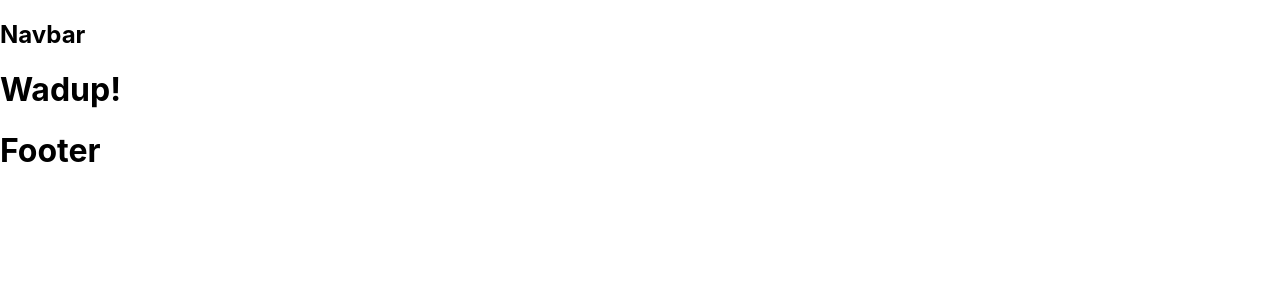
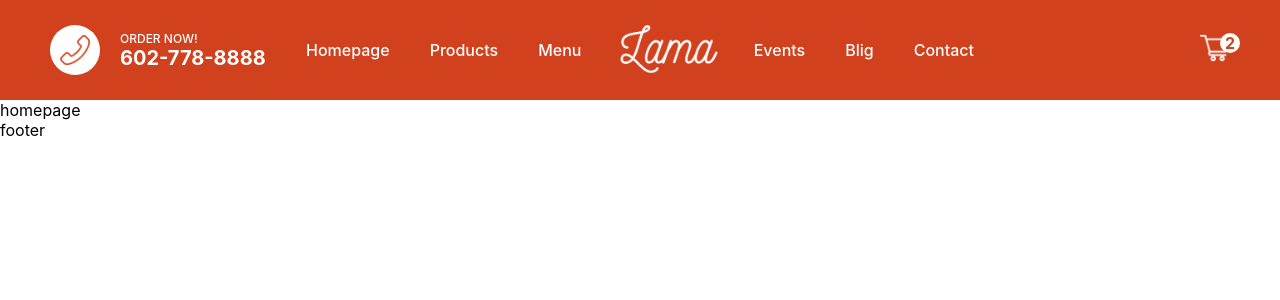
Before and after one commit to ChristianWare/Pizza-Dilvery-App, a Next.js app: page / in a window 1280 px wide. Shown: the top 300 px of the page. Built offline with nearby package versions, Linux system fonts and the light colour scheme.

Commit message:
Navbar Done

```diff
--- a/pages/index.js
+++ b/pages/index.js
@@ -1,15 +1,15 @@
-import Head from 'next/head'
-import Image from 'next/image'
-import styles from '../styles/Home.module.css'
+import Head from "next/head";
+import Image from "next/image";
+import styles from "../styles/Home.module.css";
 
 export default function Home() {
   return (
     <div>
-    <Head>
-      <title>Pizza Shoppe In Goodyear</title>
-      <meta name='description' content='Best Pizza Shop In Goodyear' />
-    </Head>
-      <h1>Wadup!</h1>
+      <Head>
+        <title>Pizza Shoppe In Goodyear</title>
+        <meta name="description" content="Best Pizza Shop In Goodyear" />
+      </Head>
+      homepage
     </div>
-  )
+  );
 }
--- a/src/comps/footer/Footer.js
+++ b/src/comps/footer/Footer.js
@@ -3,7 +3,7 @@ import styles from './Footer.module.css'
 function Footer() {
     return (
         <footer>
-            <h1>Footer</h1>
+            footer
         </footer>
     )
 }
--- a/src/comps/navbar/Navbar.js
+++ b/src/comps/navbar/Navbar.js
@@ -1,11 +1,40 @@
-import styles from './Navbar.module.css'
+import Image from "next/image";
+import styles from "./Navbar.module.css";
+import phone from "../../../public/images/telephone.png";
+import logo from "../../../public/images/logo.png";
+import cart from "../../../public/images/cart.png";
 
 function Navbar() {
-    return (
-        <nav>
-            <h1>Navbar</h1>
-        </nav>
-    )
+  return (
+    <div className={styles.container}>
+      <div className={styles.item}>
+        <div className={styles.callButton}>
+          <Image src={phone} alt="" width={32} height={32} />
+        </div>
+        <div className={styles.texts}>
+          <div className={styles.text}>ORDER NOW!</div>
+          <div className={styles.text}>602-778-8888</div>
+        </div>
+      </div>
+      <div className={styles.item}>
+        <ul className={styles.list}>
+          <li className={styles.listItem}>Homepage</li>
+          <li className={styles.listItem}>Products</li>
+          <li className={styles.listItem}>Menu</li>
+          <Image src={logo} alt="" width={160} height={69} />
+          <li className={styles.listItem}>Events</li>
+          <li className={styles.listItem}>Blig</li>
+          <li className={styles.listItem}>Contact</li>
+        </ul>
+      </div>
+      <div className={styles.item}>
+        <div className={styles.cart}>
+          <Image src={cart} alt="" width={30} height={30} />
+          <div className={styles.counter}>2</div>
+        </div>
+      </div>
+    </div>
+  );
 }
 
-export default Navbar
+export default Navbar;
--- a/src/comps/navbar/Navbar.module.css
+++ b/src/comps/navbar/Navbar.module.css
@@ -0,0 +1,80 @@
+.container {
+    height: 100px;
+    padding: 0px 50px;
+    background-color: var(--accent1);
+    display: flex;
+    align-items: center;
+    justify-content: space-between;
+    position: sticky;
+    top: 0;
+}
+
+.item {
+    flex: 1;
+    display: flex;
+    align-items: center;
+}
+
+.item:nth-child(2) {
+    flex: 3;
+}
+
+.item:last-child {
+    justify-content: flex-end;
+}
+
+.callButton {
+    background-color: white;
+    border-radius: 50%;
+    padding: 10px;
+    width: 50px;
+    height: 50px;
+}
+
+.texts {
+    margin-left: 20px;
+    color: white;
+}
+
+.text:first-child {
+    font-size: 12px;
+    font-weight: 500;
+}
+
+.text:last-child {
+    font-size: 20px;
+    font-weight: bold;
+}
+
+.list {
+    padding: 0;
+    display: flex;
+    align-items: center;
+    list-style: none;
+    color: white;
+}
+
+.listItem {
+    margin: 20px;
+    font-weight: 500;
+}
+
+.cart {
+    position: relative;
+}
+
+.counter {
+    position: absolute;
+    top: 0;
+    right: -10px;
+    width: 20px;
+    height: 20px;
+    border-radius: 50%;
+    background-color: white;
+    padding: 3px;
+    display: flex;
+    align-items: center;
+    justify-content: center;
+    font-weight: bold;
+    color: var(--accent1)
+}
--- a/styles/globals.css
+++ b/styles/globals.css
@@ -1,3 +1,7 @@
+:root {
+  --accent1: #d1411e;
+}
+
 html,
 body {
   padding: 0;
```
